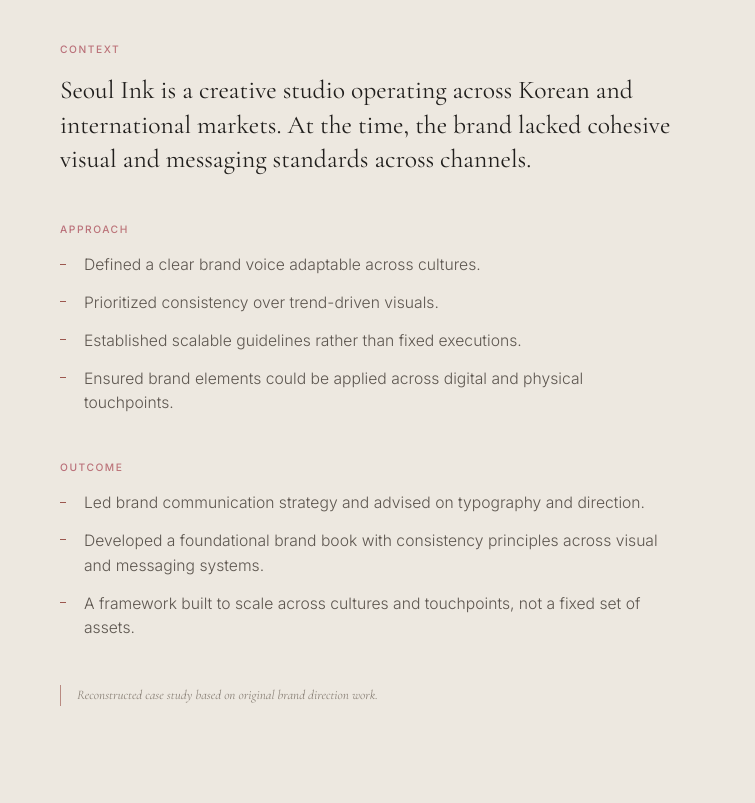
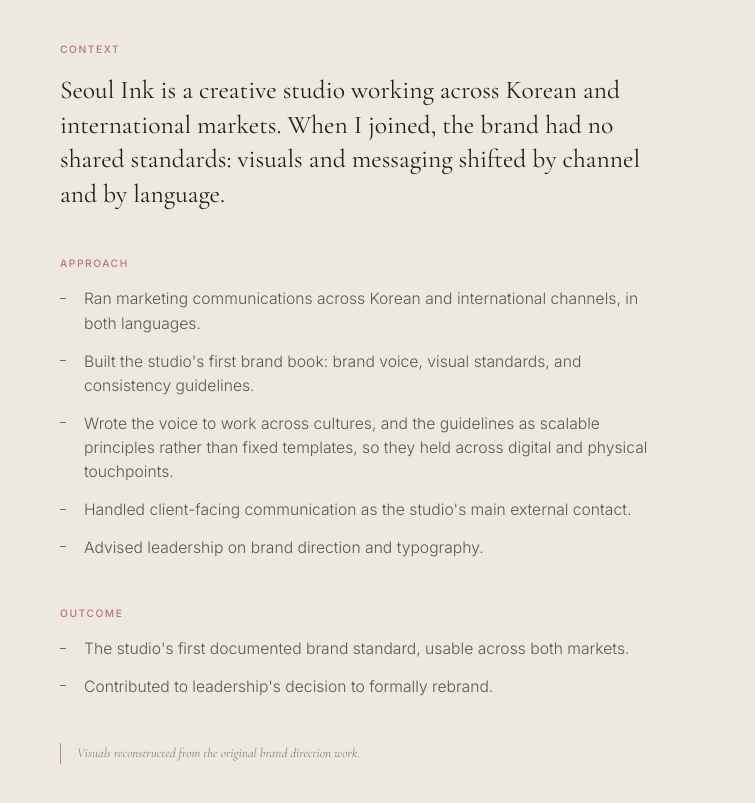
Before and after one commit to jannessun/portfolio, a plain HTML site: page index.html in a window 1280 px wide. Shown: the part 6031-6834 px from the top of the page, 525-1280 px from the left. Drawn offline with nearby package versions, Linux system fonts and the light colour scheme.

Commit message:
Rewrite Seoul Ink case study copy
Replaces the Seoul Ink body text (study 03): new Context, five Approach
items, two Outcome items, and a new closing note ("Visuals reconstructed
from the original brand direction work"). Title, meta, figcaption, and
image are unchanged; template and styling untouched.

Co-Authored-By: Claude Opus 4.8 <noreply@anthropic.com>

```diff
--- a/index.html
+++ b/index.html
@@ -683,33 +683,33 @@
         <div class="block reveal" style="margin-top: clamp(2rem,4vw,2.75rem)">
           <span class="block__label">Context</span>
           <p class="block__lead">
-            Seoul Ink is a creative studio operating across Korean and international
-            markets. At the time, the brand lacked cohesive visual and messaging
-            standards across channels.
+            Seoul Ink is a creative studio working across Korean and international
+            markets. When I joined, the brand had no shared standards: visuals and
+            messaging shifted by channel and by language.
           </p>
         </div>
 
         <div class="block reveal">
           <span class="block__label">Approach</span>
           <ul>
-            <li>Defined a clear brand voice adaptable across cultures.</li>
-            <li>Prioritized consistency over trend-driven visuals.</li>
-            <li>Established scalable guidelines rather than fixed executions.</li>
-            <li>Ensured brand elements could be applied across digital and physical touchpoints.</li>
+            <li>Ran marketing communications across Korean and international channels, in both languages.</li>
+            <li>Built the studio's first brand book: brand voice, visual standards, and consistency guidelines.</li>
+            <li>Wrote the voice to work across cultures, and the guidelines as scalable principles rather than fixed templates, so they held across digital and physical touchpoints.</li>
+            <li>Handled client-facing communication as the studio's main external contact.</li>
+            <li>Advised leadership on brand direction and typography.</li>
           </ul>
         </div>
 
         <div class="block reveal">
           <span class="block__label">Outcome</span>
           <ul>
-            <li>Led brand communication strategy and advised on typography and direction.</li>
-            <li>Developed a foundational brand book with consistency principles across visual and messaging systems.</li>
-            <li>A framework built to scale across cultures and touchpoints, not a fixed set of assets.</li>
+            <li>The studio's first documented brand standard, usable across both markets.</li>
+            <li>Contributed to leadership's decision to formally rebrand.</li>
           </ul>
         </div>
 
         <p class="project__note reveal">
-          Reconstructed case study based on original brand direction work.
+          Visuals reconstructed from the original brand direction work.
         </p>
       </div>
     </article>
```
